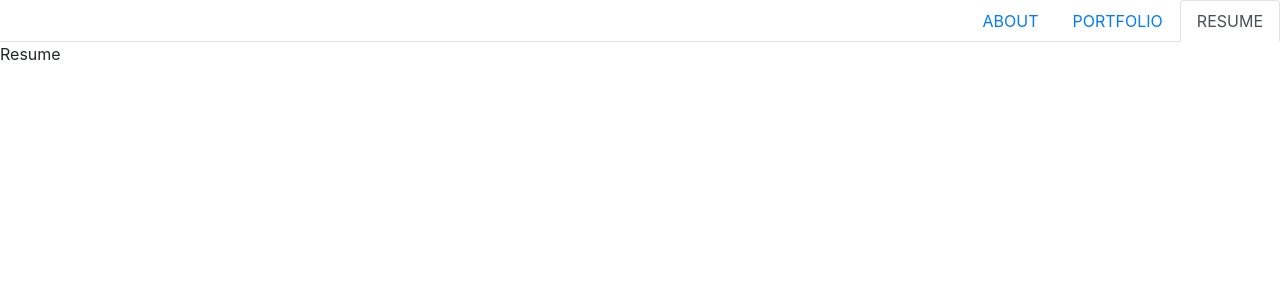
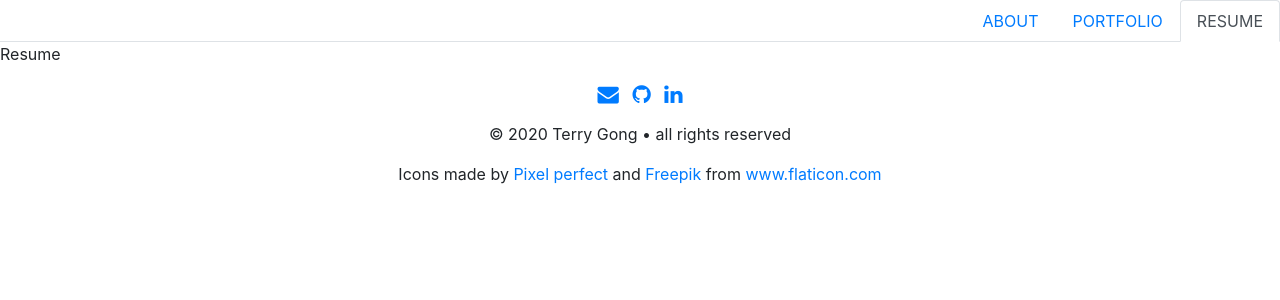
Before and after one commit to Terry0532/React_Portfolio, a React (Create React App) app: page /resume in a window 1280 px wide. Shown: the top 300 px of the page. Built offline with nearby package versions, Linux system fonts and the light colour scheme.

Commit message:
added footer

```diff
--- a/src/App.js
+++ b/src/App.js
@@ -3,6 +3,7 @@ import { BrowserRouter as Router, Route, Switch } from "react-router-dom";
 import About from "./pages/about";
 import Portfolio from "./pages/portfolio";
 import Resume from "./pages/resume";
+import Footer from "./components/footer";
 
 function App() {
   return (
@@ -12,6 +13,7 @@ function App() {
         <Route path="/portfolio" component={Portfolio} />
         <Route path="/resume" component={Resume} />
       </Switch>
+      <Footer />
     </Router>
   );
 }
--- /dev/null
+++ b/src/components/footer.js
@@ -0,0 +1,18 @@
+import React from "react";
+
+function Footer() {
+    return (
+        <footer class="text-center mt-3">
+            <p><a href="mailto:t3rrygong@gmail.com" target="_blank" rel="noopener noreferrer"><i class="fa fa-envelope fa-lg"></i></a> &nbsp; <a
+                href="https://github.com/Terry0532" target="_blank" rel="noopener noreferrer"><i class="fa fa-github fa-lg"></i></a> &nbsp; <a
+                    href="https://www.linkedin.com/in/terry-gong-821184196/" target="_blank" rel="noopener noreferrer"><i
+                        class="fa fa-linkedin fa-lg"></i></a></p>
+            <p>© 2020 Terry Gong • all rights reserved</p>
+            <div>Icons made by <a href="https://www.flaticon.com/authors/pixel-perfect" title="Pixel perfect">Pixel
+                perfect</a> and <a href="https://www.flaticon.com/authors/freepik" title="Freepik">Freepik</a> from <a
+                    href="https://www.flaticon.com/" title="Flaticon">www.flaticon.com</a></div>
+        </footer>
+    );
+}
+
+export default Footer;
```
